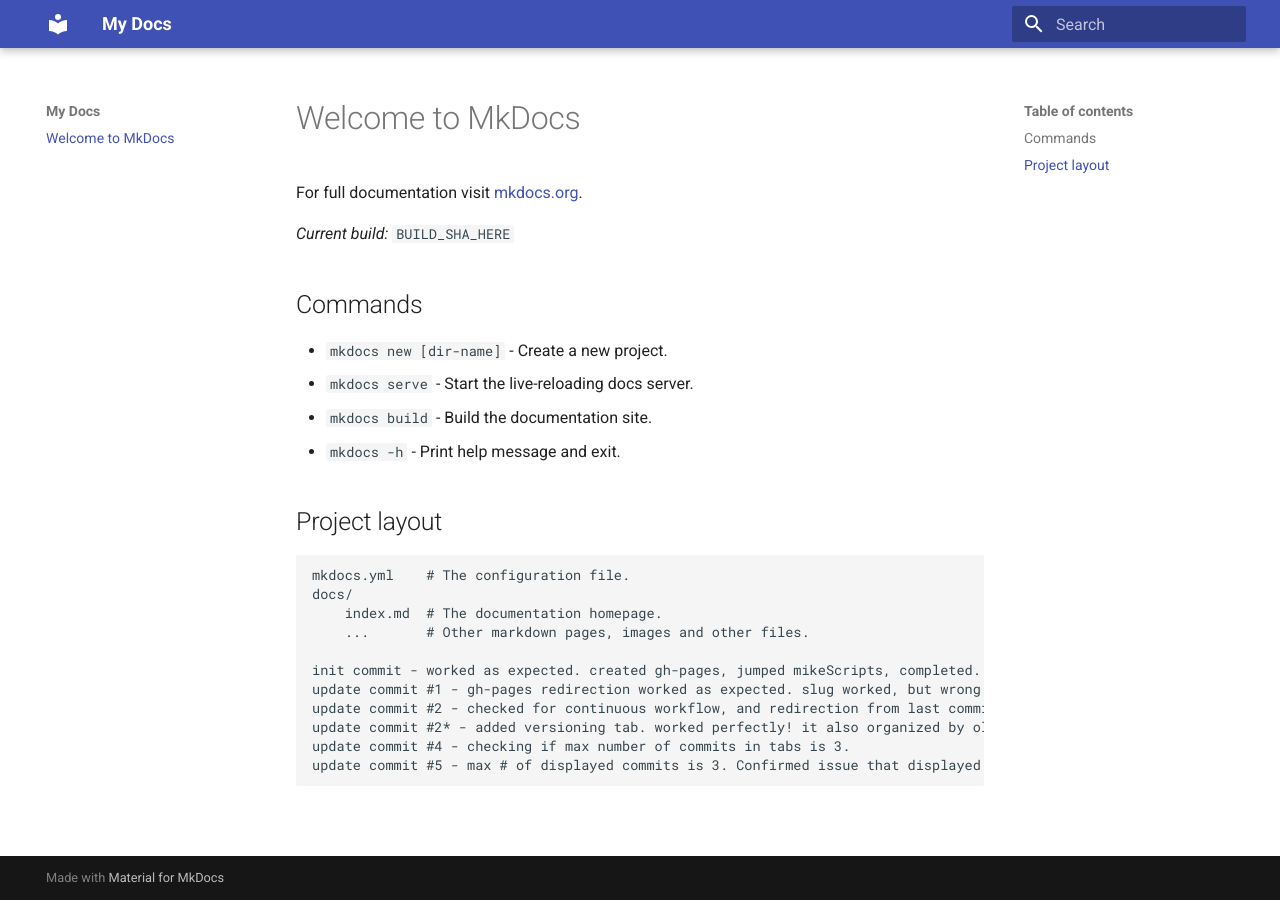
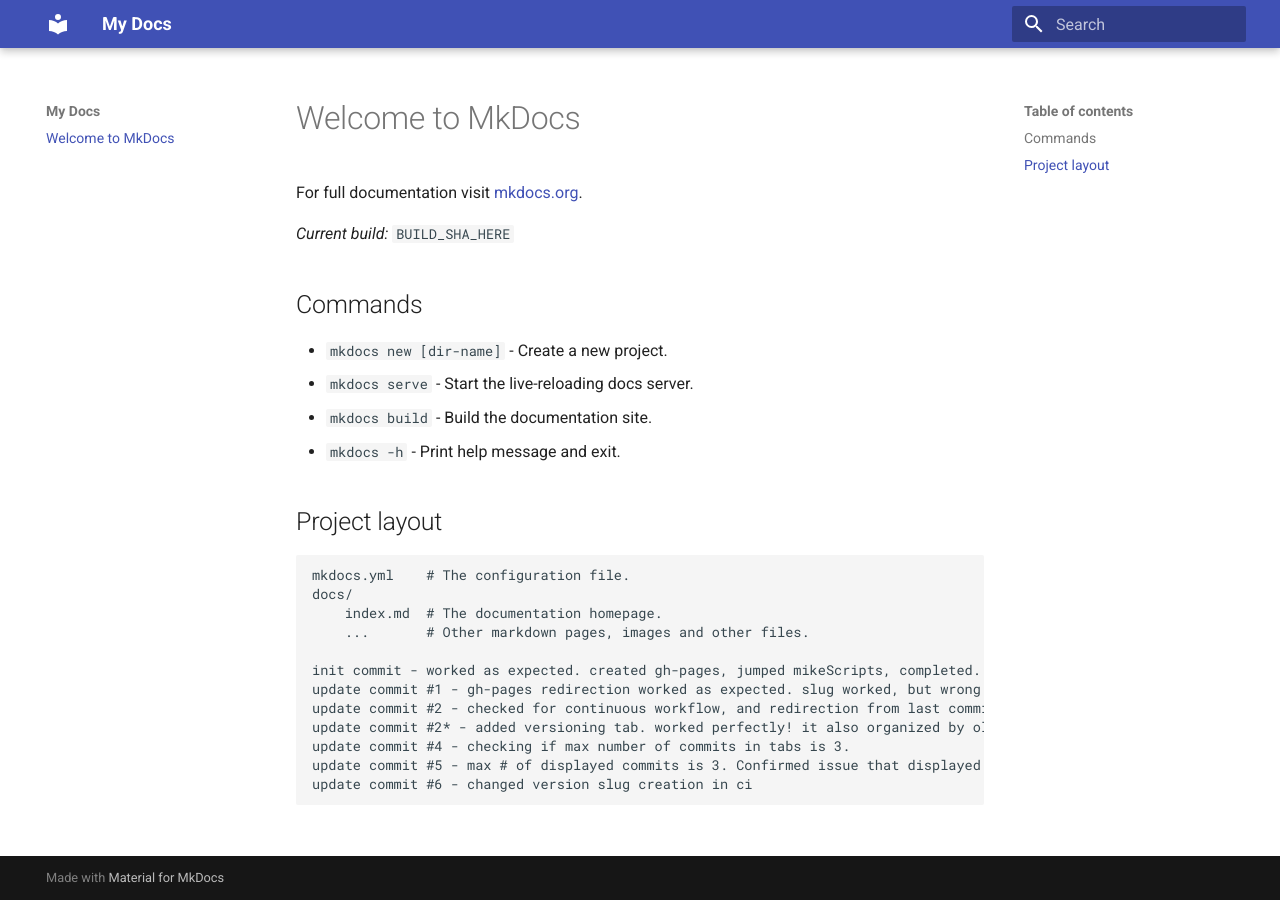
Before and after one commit to mateusloubach/docs, an MkDocs documentation site: the page built from documentation/docs/index.md, in a window 1280 px wide. Built offline with MkDocs 1.6.1 and Material for MkDocs 9.7.7, drawn with Linux system fonts in a browser that asks for light colours; the version menu is left out.

Commit message:
update commit #6

```diff
--- a/documentation/docs/index.md
+++ b/documentation/docs/index.md
@@ -24,3 +24,4 @@
     update commit #2* - added versioning tab. worked perfectly! it also organized by oldest to newest
     update commit #4 - checking if max number of commits in tabs is 3.
     update commit #5 - max # of displayed commits is 3. Confirmed issue that displayed only 3 items.
+    update commit #6 - changed version slug creation in ci
```
Also changed, not shown: 1 other file.
